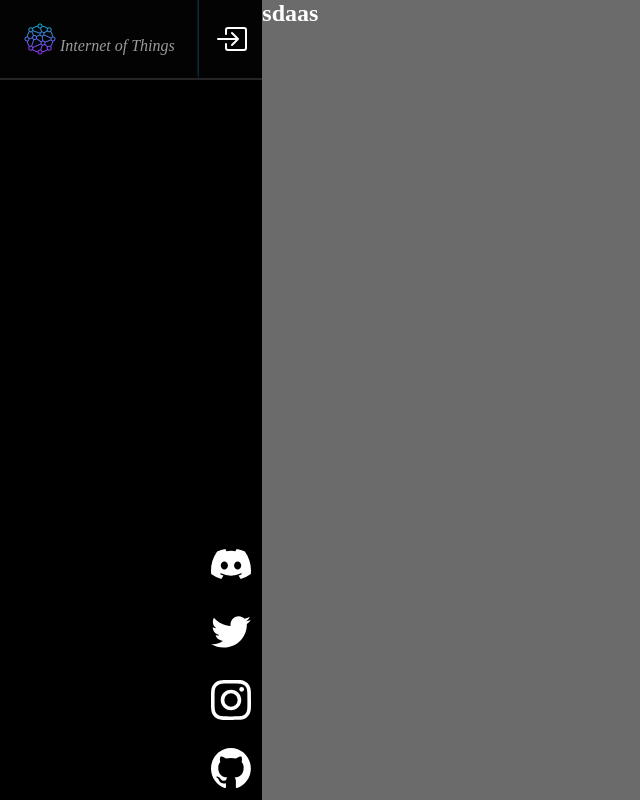
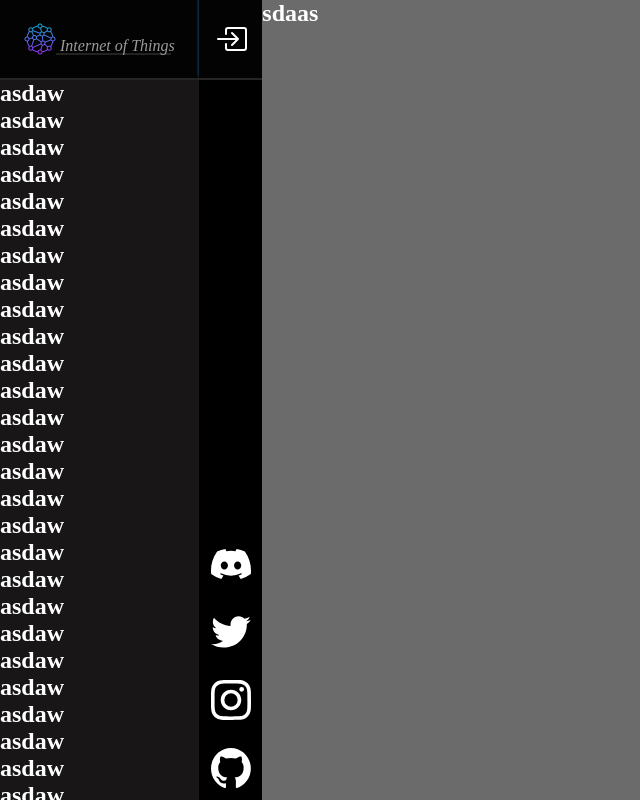
Before and after one commit to Sartalan/Spectrum-IOT_WebPage, a React (Vite) app: page / in a window 1280 px wide. Shown: the whole page, without its empty margins (0-640 px from the left). Built offline with nearby package versions, Linux system fonts and the light colour scheme.

Commit message:
Nav Feature 0.4.1v ! Scroll Nav Finished

```diff
--- a/src/navigation/nav.css
+++ b/src/navigation/nav.css
@@ -31,52 +31,6 @@
   background-color: var(--side-bar_background);
 }
 
-.slider-nav {
-  width: 5em;
-  height: 100vh;
-  display: flex;
-  flex-direction: column;
-  justify-content: space-between;
-}
-  .slider-nav > div {
-    width: 100%;
-    display: flex;
-    background-color: var(--slider-nav_and_top_color);
-    justify-content: center;
-    align-items: center;
-    height: var(--top_height);
-    border-bottom: solid 2px rgba(255, 255, 255, 0.135);
-    box-shadow: 0px -3px 3px 0px #236f9b;
-    cursor: pointer;
-    transition: background-color 0.2s ease;
-  }
-
-  .slider-nav > div:hover {
-
-    background-color: white;
-  }
-
-  /* Icono =>*/
-
-  .slider-nav > div > .menu-arrow {
-    width: 2em;
-  }
-
-  .slider-nav > div:hover .menu-arrow {
-    filter: invert(1);
-  }
-
-  /* Ul Img => 0 0 0 0*/
-
-  .slider-ul {
-    display: flex;
-    flex-direction: column;
-    align-items: center;
-    justify-content: center;
-    gap: 1em;
-    background-color: rgb(92, 38, 209);
-    max-height: 60%;
-  }
 
 /*Nav Inside ---------------------*/
 
@@ -85,7 +39,7 @@
   align-items: center;
   justify-content: space-evenly;
   background-color:  var(--slider-nav_and_top_color);
-  height: var(--top_height);
+  min-height: var(--top_height);
   border-bottom: solid 2px rgba(255, 255, 255, 0.135);
 }
 
@@ -101,9 +55,15 @@
 
 .top-navigation > .box > .top-icon {
   width: 2em;
+  transition: transform 10s ease-in-out;
 }
+  .top-navigation > .box > .top-icon:hover {
+    transform: rotate(360deg);
+    transition: transform 10s ease-in-out;
+  }
 
 .top-navigation > .box > .iot-text {
+  position: relative;
   color: white;
   font-family: 'Times New Roman', Times, serif;
   opacity: .6;
@@ -111,5 +71,16 @@
   user-select: none;
 }
 
+.top-navigation > .box > .iot-text::after {
+  content: '';
+  width: 100%;
+  height: 2px;
+  position: absolute;
+  bottom: -1.5%;
+  left: -3.5%;
+  background-color: rgb(61, 56, 56);
+  z-index: -1;
+}
+
 
 /*? --------------------------------*/
--- a/src/navigation/nav.jsx
+++ b/src/navigation/nav.jsx
@@ -1,3 +1,4 @@
+import {Inside} from './navInsideContent/navInside'
 import './nav.css'
 import './slider-nav.css'
 import icon from '../assets/icons/nanotechnology.png'
@@ -17,6 +18,9 @@ export function Nav () {
        <Top
         spanText="Internet of Things"
         />
+
+        <Inside/>
+
 
       </nav>
     </header>
@@ -54,26 +58,26 @@ export function Slider() {
         <SocialList
           socialLinkLi="https://discord.com"  /*a href */
           iconLinkLi={discordIcon}    /*img src */
-          altLi="dsawds"    /*alt => img */
+          altLi="Enlace a mi Discord"    /*alt => img */
         />
 
         <SocialList
           socialLinkLi="https://twitter.com/?lang=es"  /*a href */
           iconLinkLi={twitterIcon}    /*img src */
-          altLi="dsawds"    /*alt => img */
+          altLi="Enlace a mi Twitter"    /*alt => img */
         />
 
         <SocialList
           socialLinkLi="https://www.instagram.com"  /*a href */
           iconLinkLi={instagramIcon}    /*img src */
-          altLi="dsawds"    /*alt => img */
+          altLi="Enlace a mi Instagram"    /*alt => img */
         />
 
 
         <SocialList
           socialLinkLi="https://github.com"  /*a href */
           iconLinkLi={githubIcon}    /*img src */
-          altLi="dsawds"    /*alt => img */
+          altLi="Enlace a mi Github"    /*alt => img */
         />
 
 
@@ -84,10 +88,7 @@ export function Slider() {
     )
 }
 
-{/*
 
-
-*/}
 export function SocialList({socialLinkLi, iconLinkLi, altLi}) {
 
   return (
--- /dev/null
+++ b/src/navigation/navInsideContent/navInside.css
@@ -0,0 +1,21 @@
+.inside-nav {
+  overflow-y: scroll;
+  background-color: rgb(24, 22, 22);
+}
+
+.inside-nav::-webkit-scrollbar{
+  width: 0.4em;
+
+  background-color: rgb(0, 0, 0);
+}
+
+.inside-nav::-webkit-scrollbar-track { /*Fondo cosito*/
+  background-color: rgba(48, 46, 57, 0.153);
+  box-shadow:  -3px 3px 0px #5e7a8a
+
+}
+
+.inside-nav::-webkit-scrollbar-thumb {/*Cosito*/
+  background-color: rgb(101, 150, 163);
+  border-radius: 1em;
+}
--- /dev/null
+++ b/src/navigation/navInsideContent/navInside.jsx
@@ -0,0 +1,44 @@
+import './navInside.css'
+
+export function Inside(){
+ return (
+    <div className='inside-nav'>
+      <h2>asdaw</h2>
+      <h2>asdaw</h2>
+      <h2>asdaw</h2>
+      <h2>asdaw</h2>
+      <h2>asdaw</h2>
+      <h2>asdaw</h2>
+      <h2>asdaw</h2>
+      <h2>asdaw</h2>
+      <h2>asdaw</h2>
+      <h2>asdaw</h2>
+      <h2>asdaw</h2>
+      <h2>asdaw</h2>
+      <h2>asdaw</h2>
+      <h2>asdaw</h2>
+      <h2>asdaw</h2>
+      <h2>asdaw</h2>
+      <h2>asdaw</h2>
+      <h2>asdaw</h2>
+      <h2>asdaw</h2>
+      <h2>asdaw</h2>
+      <h2>asdaw</h2>
+      <h2>asdaw</h2>
+      <h2>asdaw</h2>
+      <h2>asdaw</h2>
+      <h2>asdaw</h2>
+      <h2>asdaw</h2>
+      <h2>asdaw</h2>
+      <h2>asdaw</h2>
+      <h2>asdaw</h2>
+      <h2>asdaw</h2>
+      <h2>asdaw</h2>
+      <h2>asdaw</h2>
+      <h2>asdaw</h2>
+
+
+
+    </div>
+ )
+}
```
